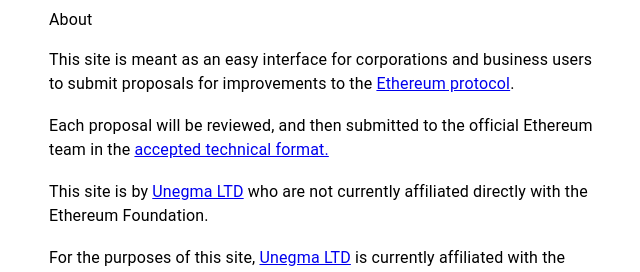
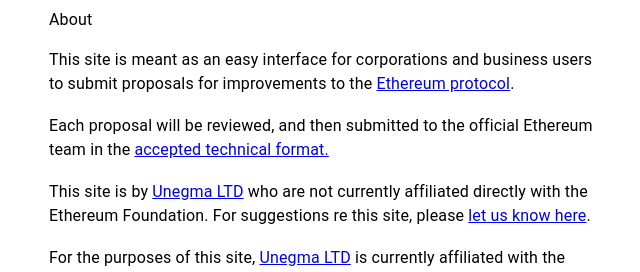
Before and after one commit to unegma/web3.homes, a Next.js app: page /About in a window 1280 px wide. Shown: the top 272 px of the page, without its empty margins (315-955 px from the left). Built offline with nearby package versions, Linux system fonts and the light colour scheme.

Commit message:
Add contact details re site to about

```diff
--- a/src/pages/About.tsx
+++ b/src/pages/About.tsx
@@ -15,7 +15,7 @@
           <br/>
           <Typography className="pageText--body">Each proposal will be reviewed, and then submitted to the official Ethereum team in the <a href="https://eips.ethereum.org/EIPS/eip-1" target="_blank">accepted technical format.</a></Typography>
           <br/>
-          <Typography className="pageText--body">This site is by <a href="https://unegma.com" target="_blank">Unegma LTD</a> who are not currently affiliated directly with the Ethereum Foundation.</Typography>
+          <Typography className="pageText--body">This site is by <a href="https://unegma.com" target="_blank">Unegma LTD</a> who are not currently affiliated directly with the Ethereum Foundation. For suggestions re this site, please <a href="https://unegma.com/contact" target="_blank">let us know here</a>.</Typography>
           <br/>
           <Typography className="pageText--body">For the purposes of this site, <a href="https://unegma.com" target="_blank">Unegma LTD</a> is currently affiliated with the following organisations:</Typography>
           <br/>
```
